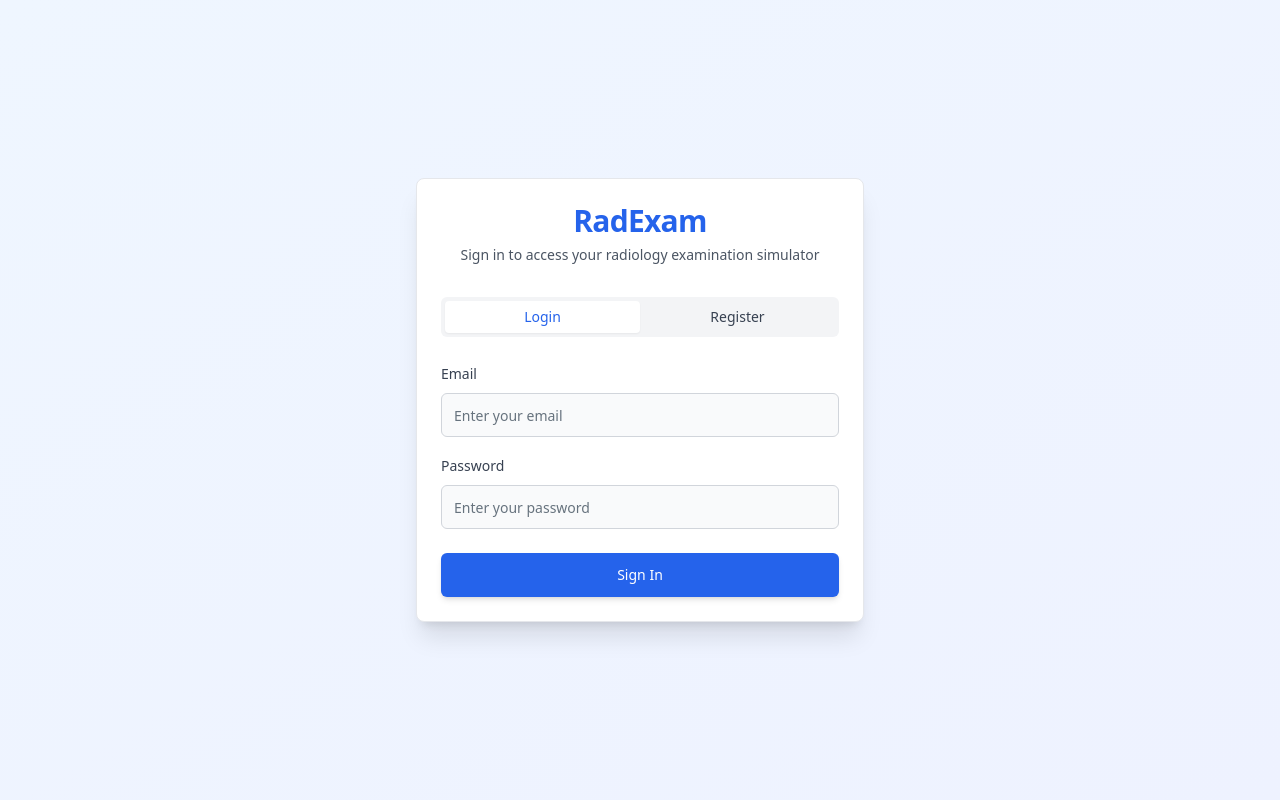
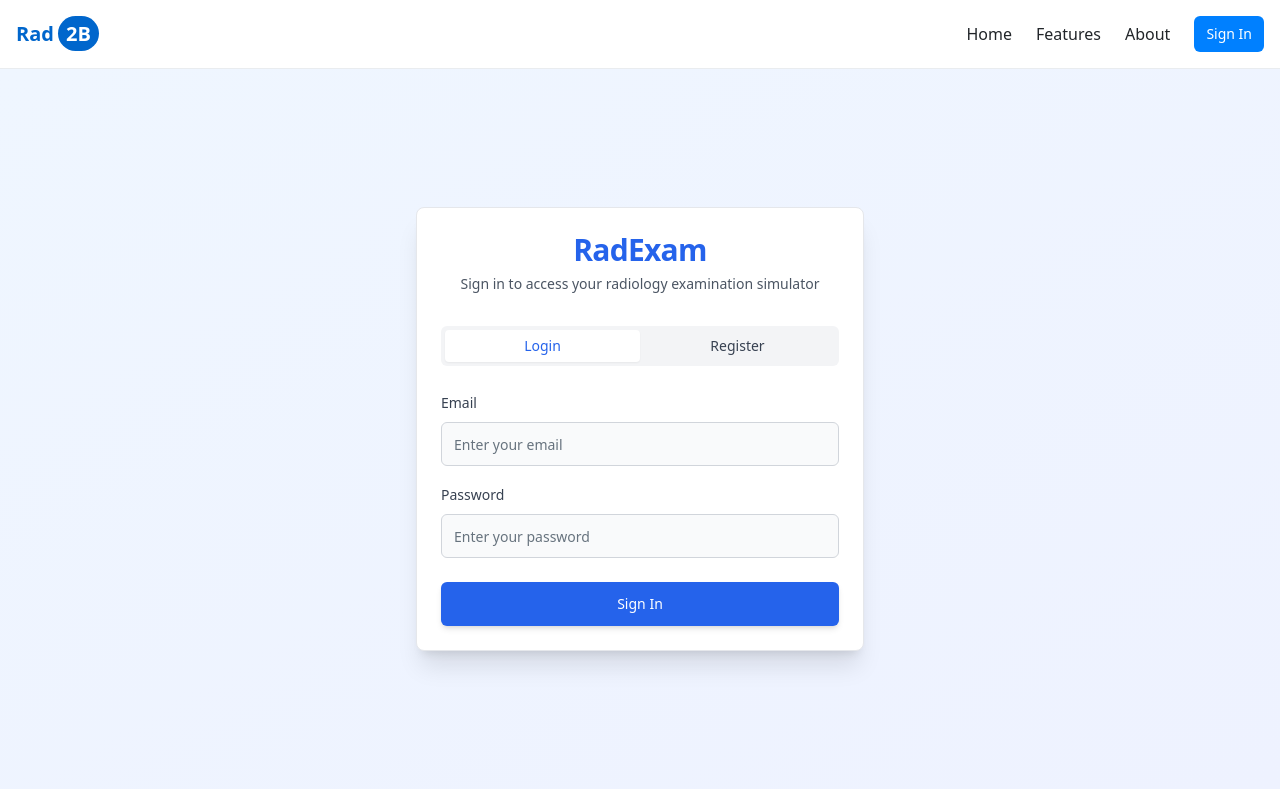
Before and after one commit to jingo-bingo/xray-exam-simulator, a React (Vite) app: page /auth in a window 1280 px wide. Built offline with nearby package versions, Linux system fonts and the light colour scheme.

Commit message:
Add navigation header to Auth page
Adds a header to the Auth page to allow users to navigate away from the login/signup forms.

```diff
--- a/src/pages/Auth.tsx
+++ b/src/pages/Auth.tsx
@@ -7,6 +7,7 @@ import { Card, CardContent, CardDescription, CardFooter, CardHeader, CardTitle }
 import { Tabs, TabsContent, TabsList, TabsTrigger } from "@/components/ui/tabs";
 import { Label } from "@/components/ui/label";
 import { Navigate } from "react-router-dom";
+import Navbar from "@/components/Navbar";
 
 const Auth = () => {
   const { user, signIn, signUp } = useAuth();
@@ -36,7 +37,10 @@ const Auth = () => {
   };
 
   return (
-    <div className="flex flex-col items-center justify-center min-h-screen bg-gradient-to-br from-blue-50 to-indigo-50 px-4">
+    <div className="min-h-screen bg-medical-light text-medical-dark">
+      <Navbar />
+
+      <div className="flex flex-col items-center justify-center min-h-[calc(100vh-80px)] bg-gradient-to-br from-blue-50 to-indigo-50 px-4">
         <Card className="w-full max-w-md bg-white border-gray-200 shadow-xl">
           <CardHeader className="text-center pb-8">
             <CardTitle className="text-3xl font-bold text-blue-600">RadExam</CardTitle>
@@ -161,6 +165,7 @@ const Auth = () => {
           </Tabs>
         </Card>
       </div>
+    </div>
   );
 };
 
```
Lines whose indentation alone changed are shown as unchanged.
